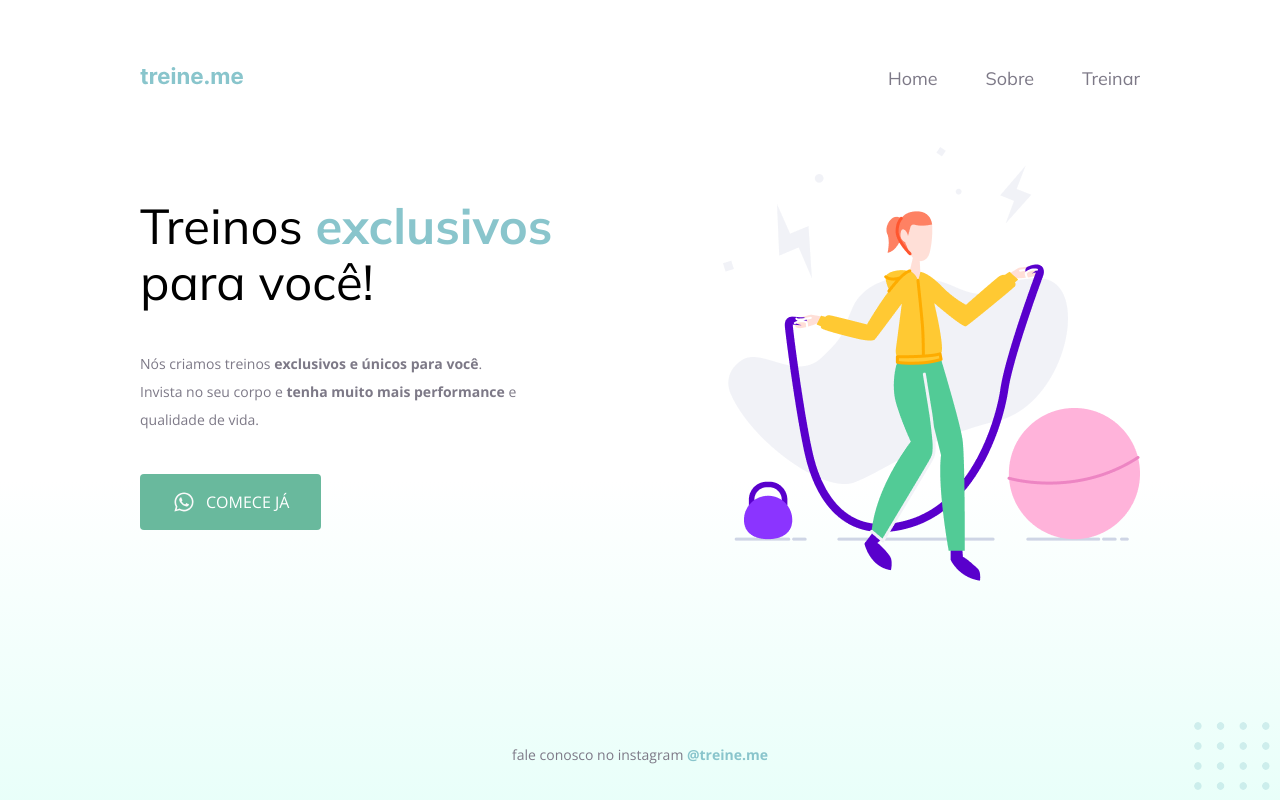
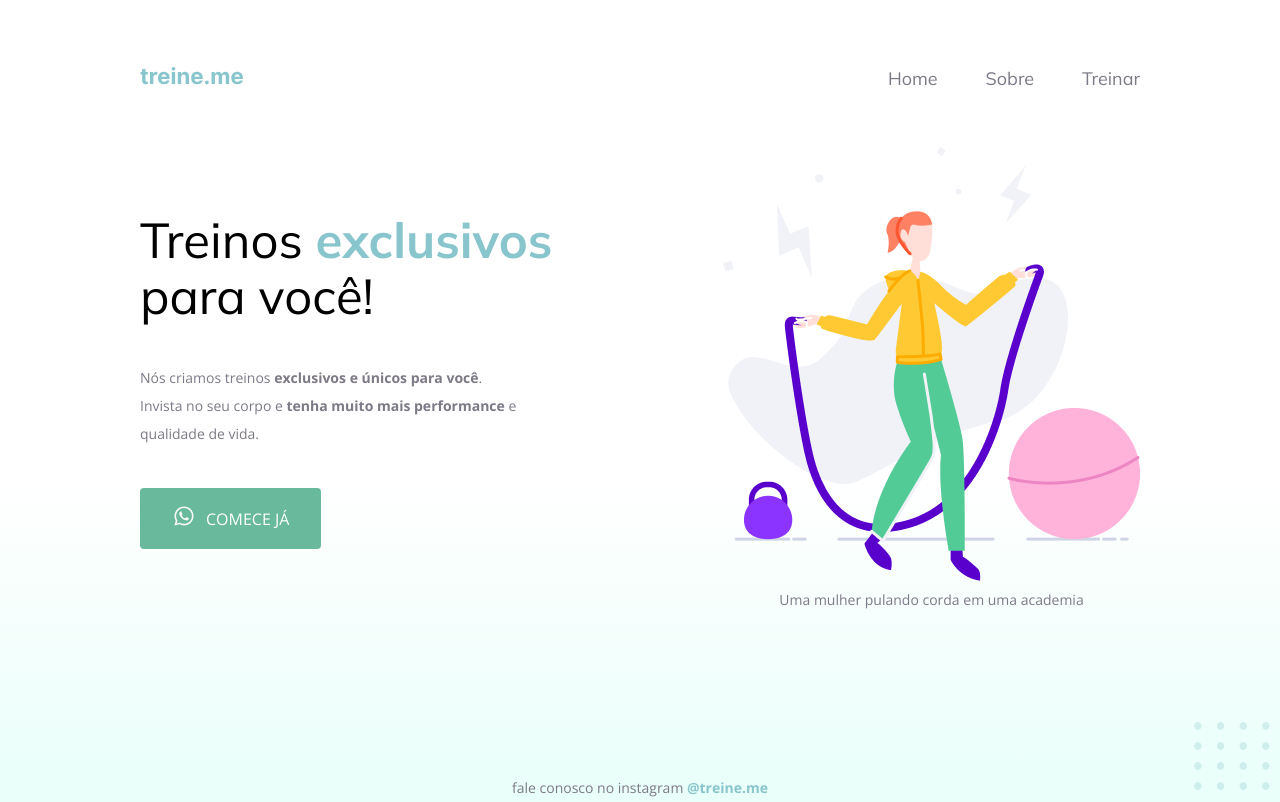
Before and after one commit to WillianKomada/explorer-desafio-02, a plain HTML site: page index.html in a window 1280 px wide. Drawn offline with nearby package versions, Linux system fonts and the light colour scheme.

Commit message:
feat: adicionando mais semântica

```diff
--- a/index.html
+++ b/index.html
@@ -19,12 +19,14 @@
     <div class="page">
       <nav>
         <a id="logo" href="#">
+          <figure>
             <img
               src="images/logo.svg"
               alt="Treine.me"
               width="103px"
               height="22px"
             />
+          </figure>
         </a>
         <ul>
           <li><a href="#">Home</a></li>
@@ -48,22 +50,27 @@
           </p>
 
           <button>
+            <figure>
               <img
                 src="images/whats.svg"
                 alt="ícone do WhatsApp"
                 width="24px"
                 height="24px"
               />
+            </figure>
             Comece já
           </button>
         </section>
 
+        <figure>
           <img
             src="images/img.png"
             alt="Desenho de uma mulher pulando corda em uma academia"
             width="417px"
             height="434px"
           />
+          <figcaption>Uma mulher pulando corda em uma academia</figcaption>
+        </figure>
       </main>
 
       <footer>
--- a/style.css
+++ b/style.css
@@ -105,6 +105,13 @@ button img {
   margin-right: 10px;
 }
 
+figcaption {
+  font-size: 14px;
+  line-height: 28px;
+  color: #7d7987;
+  text-align: center;
+}
+
 footer {
   font-size: 14px;
   color: #7d7987;
```
Lines whose indentation alone changed are shown as unchanged.
